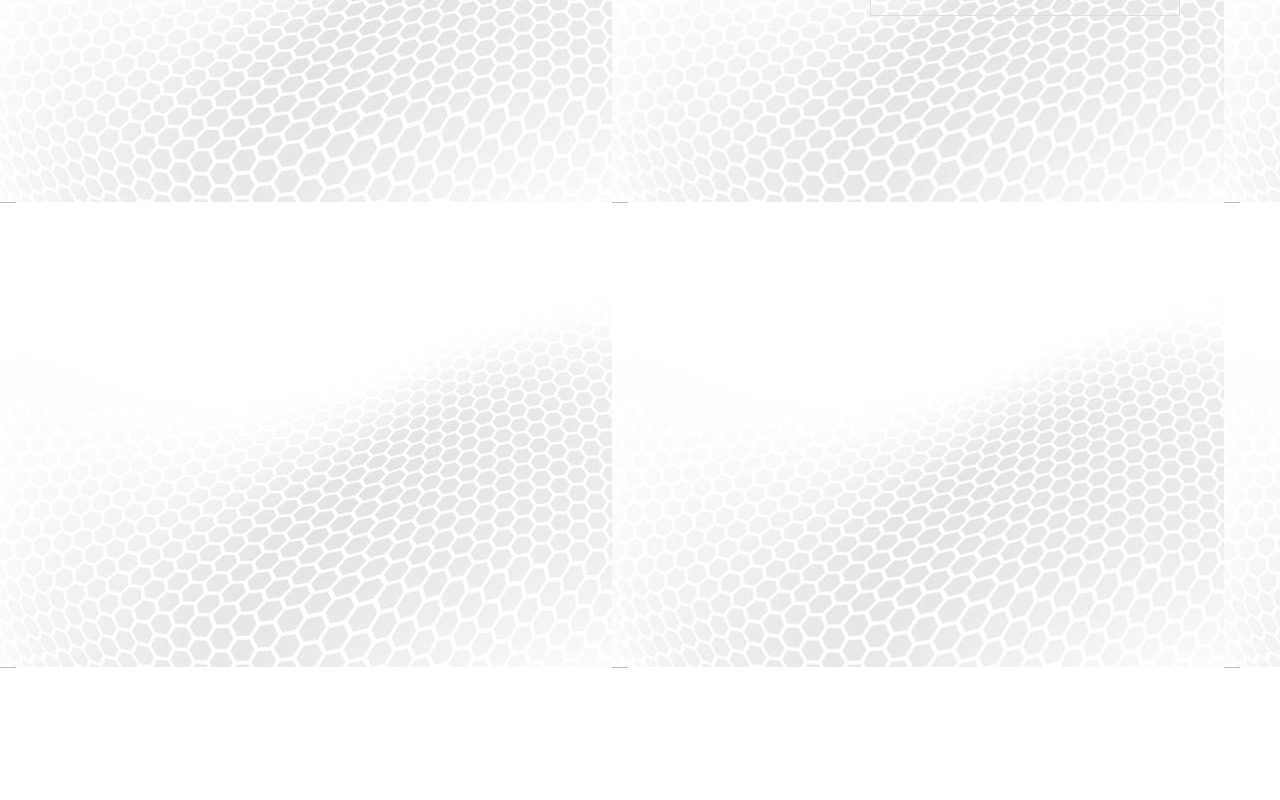
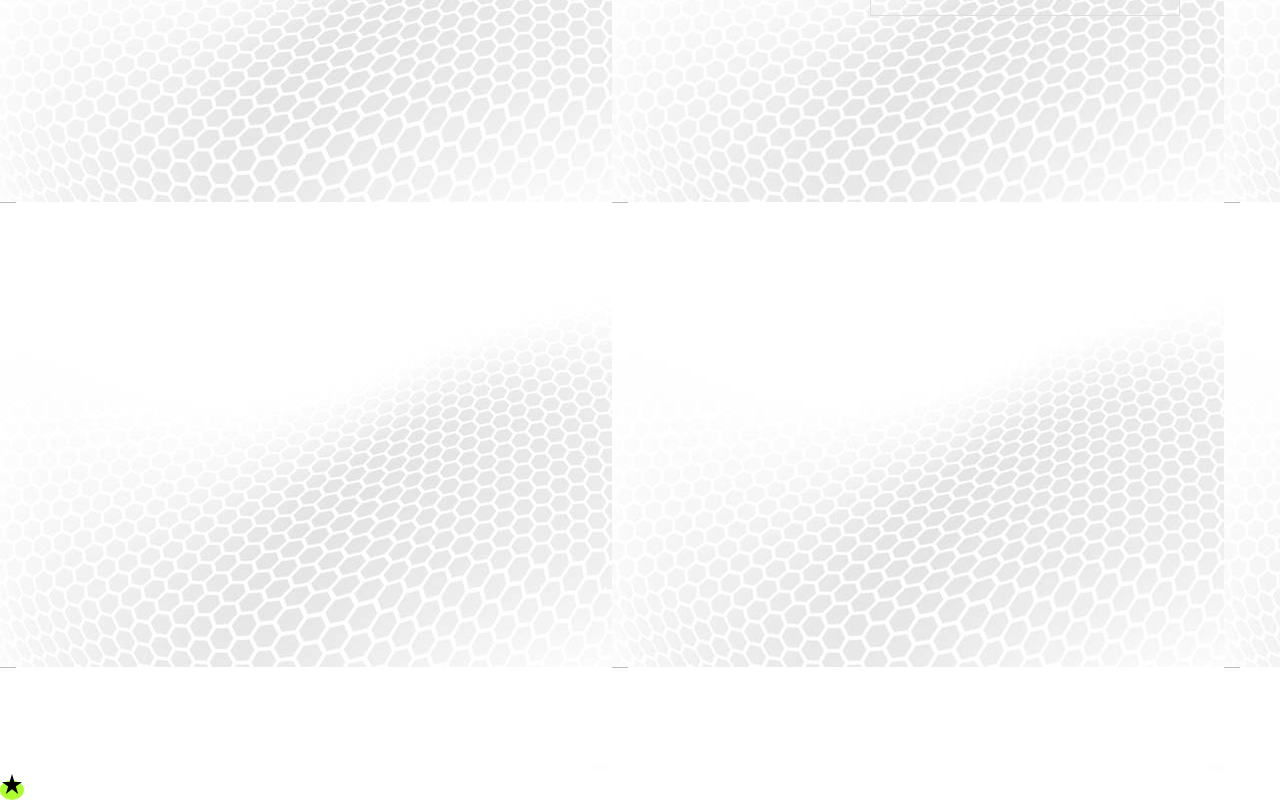
Before and after one commit to geraldakinola/Landing-Page, a React (Create React App) app: page / in a window 1280 px wide. Shown: the part 2707-3507 px from the top of the page. Before the commit the page ends 3479 px from the top, so only its background shows below. Built offline with nearby package versions, Linux system fonts and the light colour scheme.

Commit message:
new section

```diff
--- a/src/Components/overlay.css
+++ b/src/Components/overlay.css
@@ -0,0 +1,14 @@
+.icons1 {
+        width: 70px;
+            height: 70px;
+            border-radius: 50%;
+            background: greenyellow;
+            margin-bottom: 30px;
+            justify-content: center;
+            vertical-align: middle ;
+        }
+
+.head-icons1 {
+    align-items: center;
+
+}
--- a/src/Components/overlay.js
+++ b/src/Components/overlay.js
@@ -1,11 +1,14 @@
 import React from "react";
 import "./overlay.css";
+import StarRateIcon from '@mui/icons-material/StarRate';
 
 function Overlay () {
 return (
-    <section>
 
-    </section>
+            <div className="head-icon1">
+         <span className="icons1"><StarRateIcon color="brown" ></StarRateIcon></span>
+            </div>
+
 )
 }
 
```
Also changed, not shown: src/Components/Business.js (line endings or trailing spaces).
